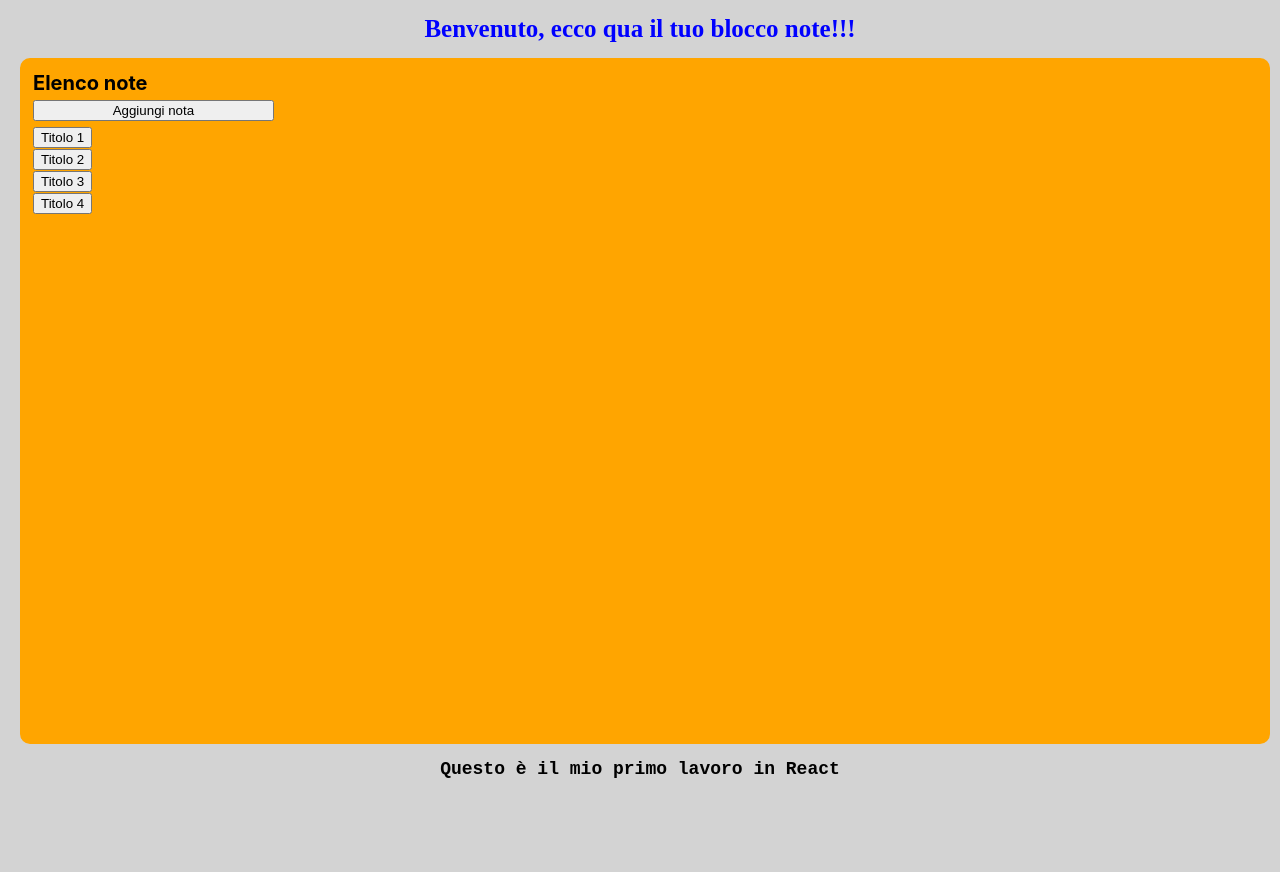
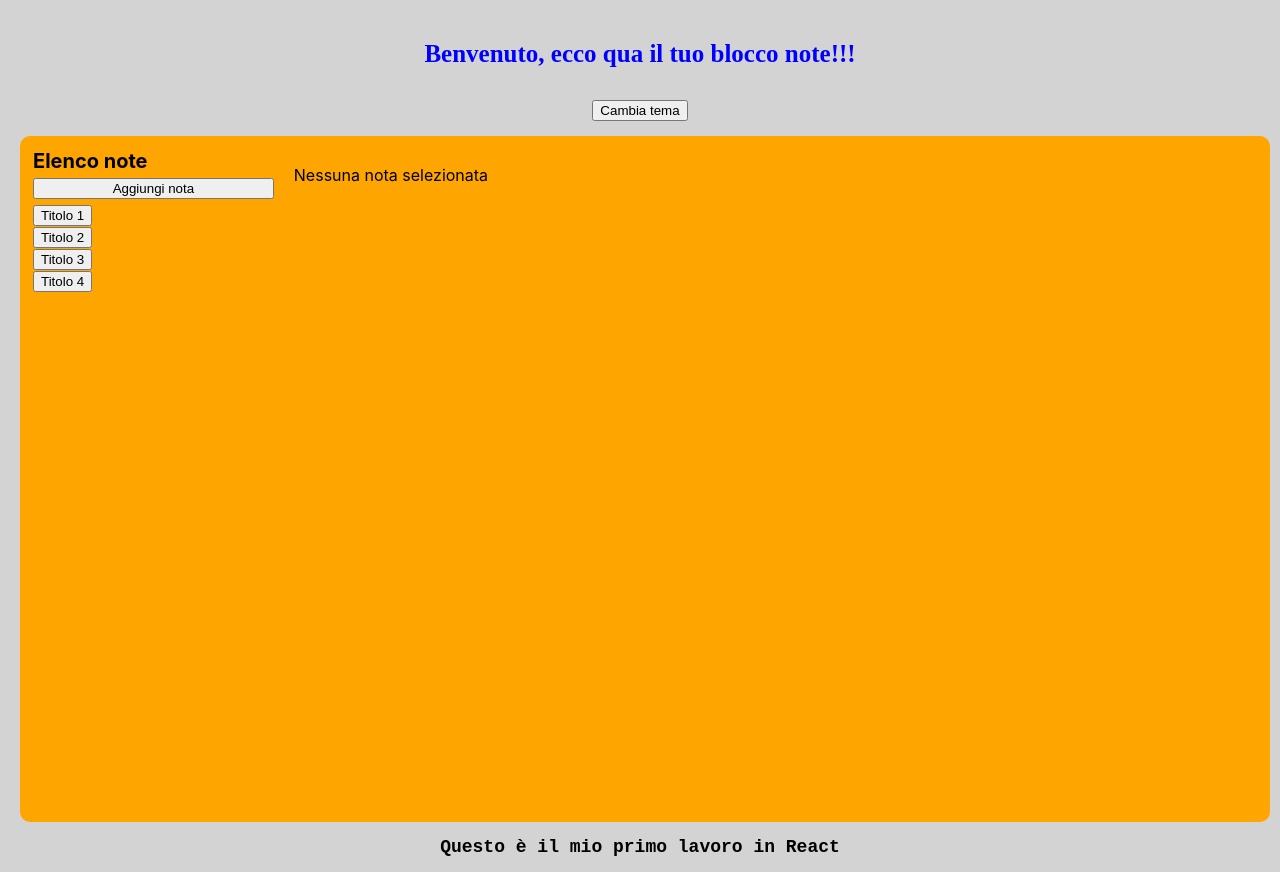
Before and after one commit to Cenzino21/blocco_note, a React (Create React App) app: page / in a window 1280 px wide. Before the commit the page ends 800 px from the top, so only its background shows below. Built offline with nearby package versions, Linux system fonts and the light colour scheme.

Commit message:
Commit 13

```diff
--- a/package.json
+++ b/package.json
@@ -3,11 +3,13 @@
   "version": "0.1.0",
   "private": true,
   "dependencies": {
+    "@reduxjs/toolkit": "^2.2.1",
     "@testing-library/jest-dom": "^5.17.0",
     "@testing-library/react": "^13.4.0",
     "@testing-library/user-event": "^13.5.0",
     "react": "^18.2.0",
     "react-dom": "^18.2.0",
+    "react-redux": "^9.1.0",
     "react-scripts": "5.0.1",
     "web-vitals": "^2.1.4"
   },
--- a/src/App.css
+++ b/src/App.css
@@ -5,6 +5,10 @@
   font-size: 25px;
   padding: 15px;
   color: #0000ff;
+}
+
+.bottoneCambiaTema {
+  text-align: center;
 }
 
 .introduzioneAdElencoNote {
--- a/src/App.jsx
+++ b/src/App.jsx
@@ -2,6 +2,7 @@ import './App.css';
 import React, { useState } from "react";
 import ElencoNote from "./components/ElencoNote/ElencoNote";
 import CompilaNota from "./components/CompilaNote/CompilaNota";
+//import { useSelector } from 'react-redux';
 
 
 //const note = ["Nota 1", "Nota 2", "Nota 3", "Nota 4", "Nota 5"];
@@ -15,11 +16,13 @@ export const nuoveNote = [
 //Funzione principale
 export default function App() {
   const [notaSelezionata, setNotaSelezionata] = useState();
-  console.log(notaSelezionata)
+  //console.log(notaSelezionata)
+  //const theme = useSelector((state) => state.theme.value);
 
   return (
     <div className="App">
-      <header className="messaggioDiBenvenuto">Benvenuto, ecco qua il tuo blocco note!!!</header>
+      <header className="messaggioDiBenvenuto"><p>Benvenuto, ecco qua il tuo blocco note!!!</p>
+      <div><button type="button" className="bottoneCambiaTema">Cambia tema</button></div> </header>
       <div className="contenitore">
         <ElencoNote elencoNote={nuoveNote} setNota={setNotaSelezionata}/>
         <CompilaNota notaSelezionata={notaSelezionata}/>
--- a/src/components/CompilaNote/CompilaNota.jsx
+++ b/src/components/CompilaNote/CompilaNota.jsx
@@ -3,9 +3,19 @@ import React from "react"
 //import NotaSingola from "./NotaSingola"
 
 export default function CompilaNota(props) {
+  if (!props.notaSelezionata) {
+    return (
+      <div className="parteTesto">
+        <p>Nessuna nota selezionata</p>
+      </div>
+    );
+  }
   return (
     <div className="parteTesto">
-      <p>{props.notaSelezionata}</p>
+      <p>Titolo: {props.notaSelezionata.titoloNota}</p>
+      <p>Data: {props.notaSelezionata.data}</p>
+      <p>Ora: {props.notaSelezionata.ora}</p>
+      <p>Contenuto: {props.notaSelezionata.contenutoNota}</p>
     </div>
   )
 }
```
Also changed, not shown: src/components/Redux/CambioColore.jsx (added, +7 -0 lines), src/components/Redux/store.js (added, +8 -0 lines), src/components/Redux/themeSlice.js (added, +20 -0 lines), 1 other file (tests, documents, lock files or other folders).
